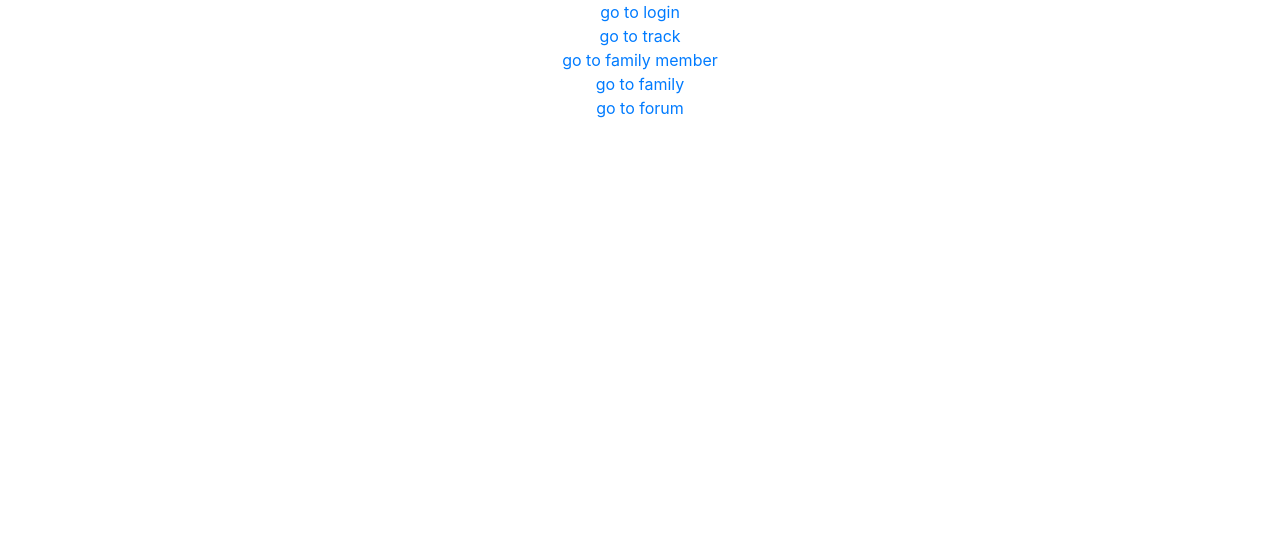
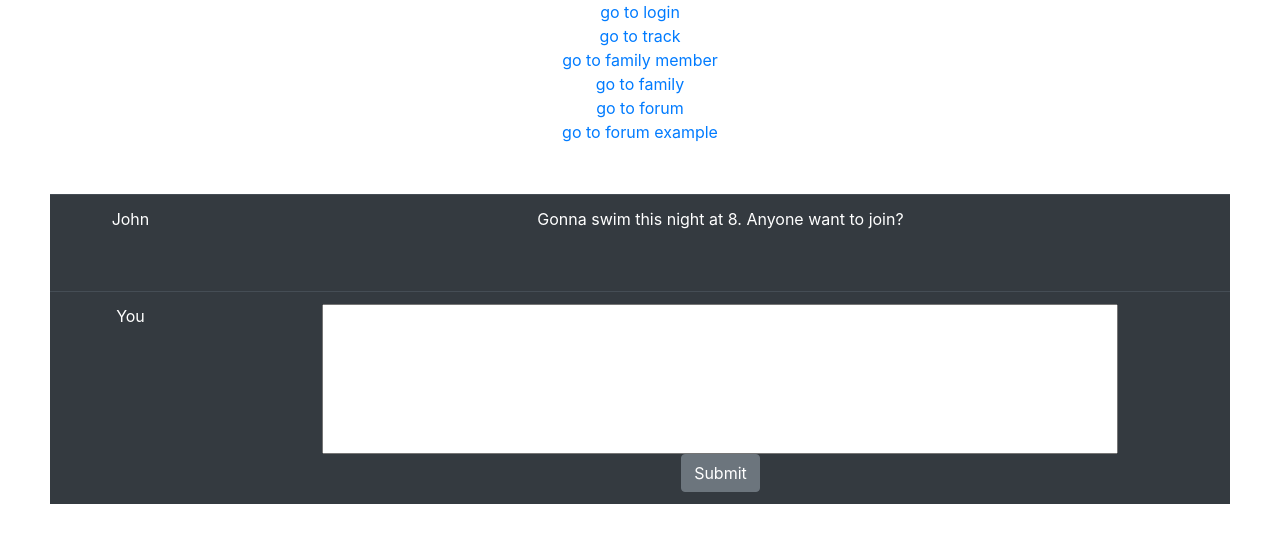
Before and after one commit to HongKong19/team-7, a React (Create React App) app: page /forumExample in a window 1280 px wide. Shown: the top 542 px of the page. Built offline with nearby package versions, Linux system fonts and the light colour scheme.

Commit message:
Added ForumExample

```diff
--- a/src/App.js
+++ b/src/App.js
@@ -6,6 +6,8 @@ import Tracker from './components/Tracker';
 import FamilyMember from './components/FamilyMember';
 import Family from './components/Families';
 import Forum from './components/Forum';
+import ForumExample from './components/ForumExample'
+
 
 function App() {
   return (
@@ -17,6 +19,8 @@ function App() {
       <Link to={'/familyMember'}>go to family member</Link> <br></br>
       <Link to={'/family'}>go to family</Link> <br></br>
       <Link to={'/forum'}>go to forum</Link> <br></br>
+      <Link to={'/forumExample'}>go to forum example</Link> <br></br>
+
 
       <Switch>
         <Route path='/contact' component={Copyright}/>
@@ -24,6 +28,8 @@ function App() {
         <Route path='/familyMember' component={FamilyMember}/>
         <Route path='/family' component={Family}/>
         <Route path='/forum' component={Forum}/>
+        <Route path='/forumExample' component={ForumExample}/>
+
 
       </Switch>
     </BrowserRouter>
--- /dev/null
+++ b/src/components/ForumExample.js
@@ -0,0 +1,55 @@
+import React from 'react';
+import { Table, Button } from 'reactstrap';
+import PropTypes from 'prop-types';
+import {Link} from 'react-router-dom'
+
+Table.propTypes = {
+    // Pass in a Component to override default element
+    tag: PropTypes.oneOfType([PropTypes.func, PropTypes.string]),
+    size: PropTypes.string,
+    bordered: PropTypes.bool,
+    borderless: PropTypes.bool,
+    striped: PropTypes.bool,
+    dark: PropTypes.bool,
+    hover: PropTypes.bool,
+    responsive: PropTypes.bool,
+    // Custom ref handler that will be assigned to the "ref" of the inner <table> element
+    innerRef: PropTypes.oneOfType([
+      PropTypes.func,
+      PropTypes.string,
+      PropTypes.object
+    ])
+    };
+
+const divStyle = {
+  width: '80%',
+  height: '80%',
+  fontSize: '15%'
+};
+
+const Example = (props) => {
+  return (
+    <div style={{margin:'50px'}}>
+        <Table dark>
+            <thead>
+                <tr>
+                    <td scope="row" style={{flex:0.1}}>John</td>
+                    <td>Gonna swim this night at 8. Anyone want to join?<br></br><br></br><br></br></td>
+                </tr>
+            </thead>
+            <tbody>
+                <tr>
+                    <td>You</td>
+                    <td><input type="text" name="name" style= {{width:"80%",height:"150px"}}/><br></br>
+                    <Button>Submit</Button></td>
+                </tr>
+            </tbody>
+        </Table>
+    </div>
+  );
+
+
+
+}
+
+export default Example;
```
